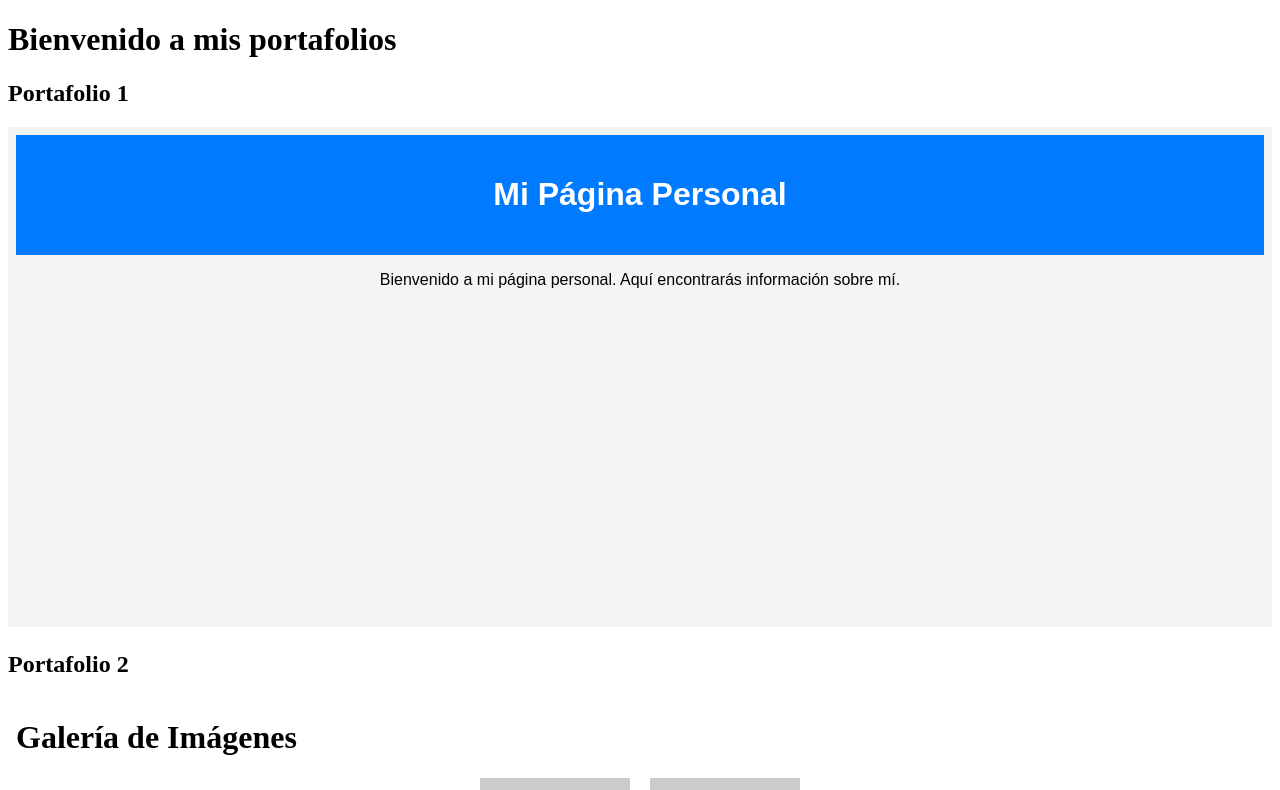
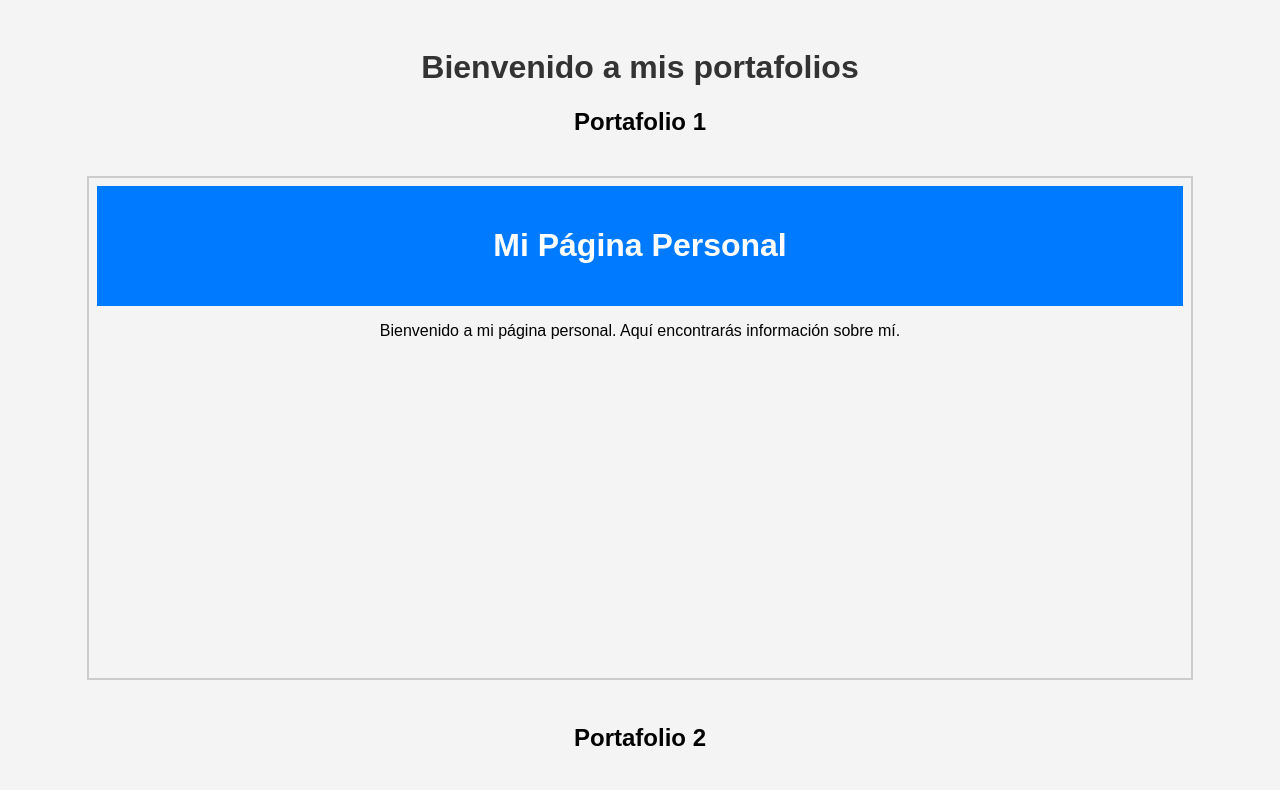
Before and after one commit to camilo-cucariano/portafolio, a plain HTML site: page index.html in a window 1280 px wide. Shown: the top 790 px of the page. Drawn offline with Linux system fonts and the light colour scheme.

```diff
--- a/index.html
+++ b/index.html
@@ -4,17 +4,34 @@
     <meta charset="UTF-8">
     <meta name="viewport" content="width=device-width, initial-scale=1.0">
     <title>Mi Portafolio</title>
+    <style>
+        body {
+            font-family: Arial, sans-serif;
+            text-align: center;
+            background-color: #f4f4f4;
+            padding: 20px;
+        }
+        h1 {
+            color: #333;
+        }
+        iframe {
+            width: 90%;
+            height: 500px;
+            border: 2px solid #ccc;
+            margin: 20px 0;
+        }
+    </style>
 </head>
 <body>
     <h1>Bienvenido a mis portafolios</h1>
 
     <h2>Portafolio 1</h2>
-    <iframe src="proyecto1/" width="100%" height="500px" style="border:none;"></iframe>
+    <iframe src="proyecto1/" allowfullscreen></iframe>
 
     <h2>Portafolio 2</h2>
-    <iframe src="proyecto2/" width="100%" height="500px" style="border:none;"></iframe>
+    <iframe src="proyecto2/" allowfullscreen></iframe>
 
     <h2>Portafolio 3</h2>
-    <iframe src="proyecto3/" width="100%" height="500px" style="border:none;"></iframe>
+    <iframe src="proyecto3/" allowfullscreen></iframe>
 </body>
 </html>
```
